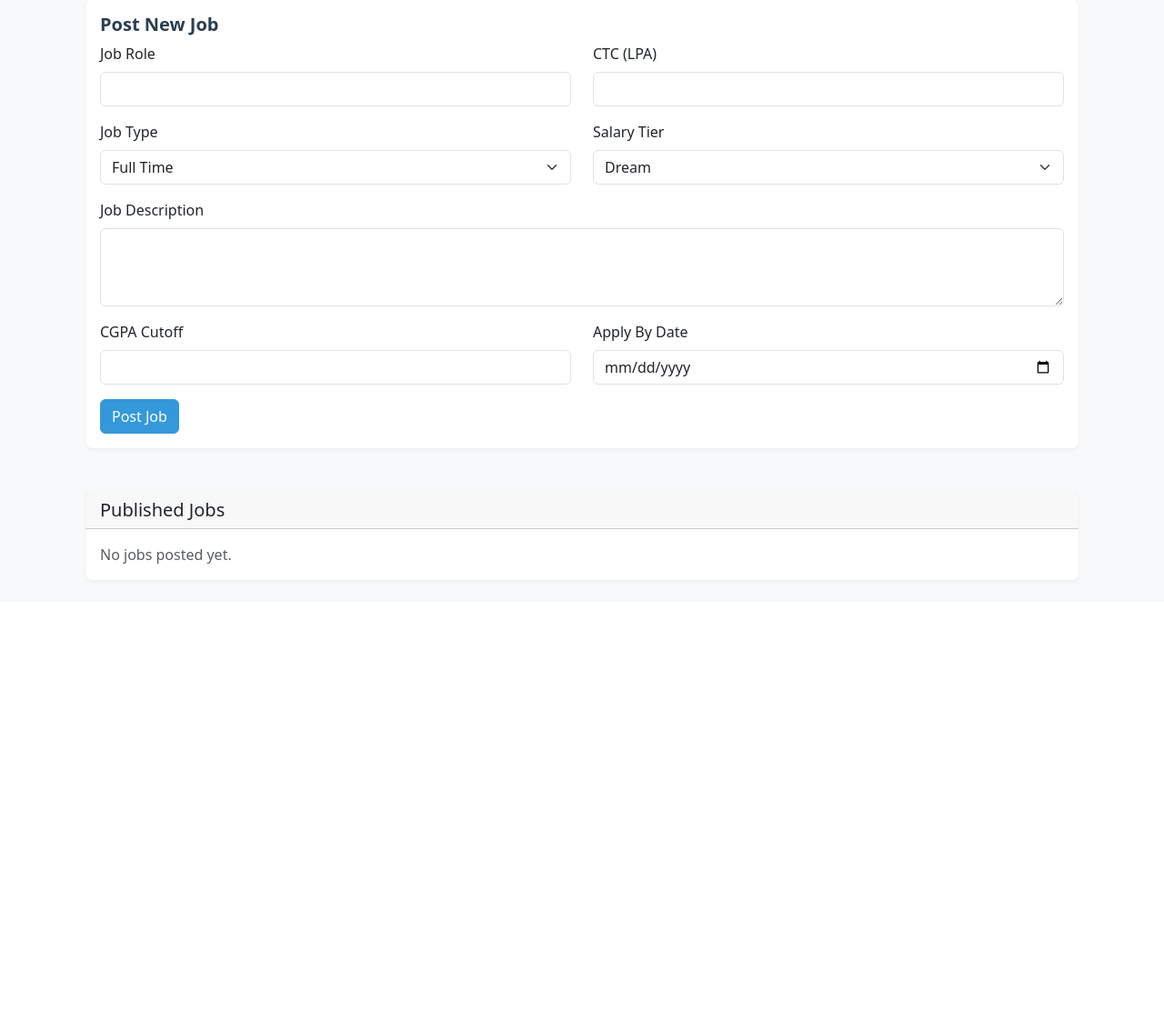
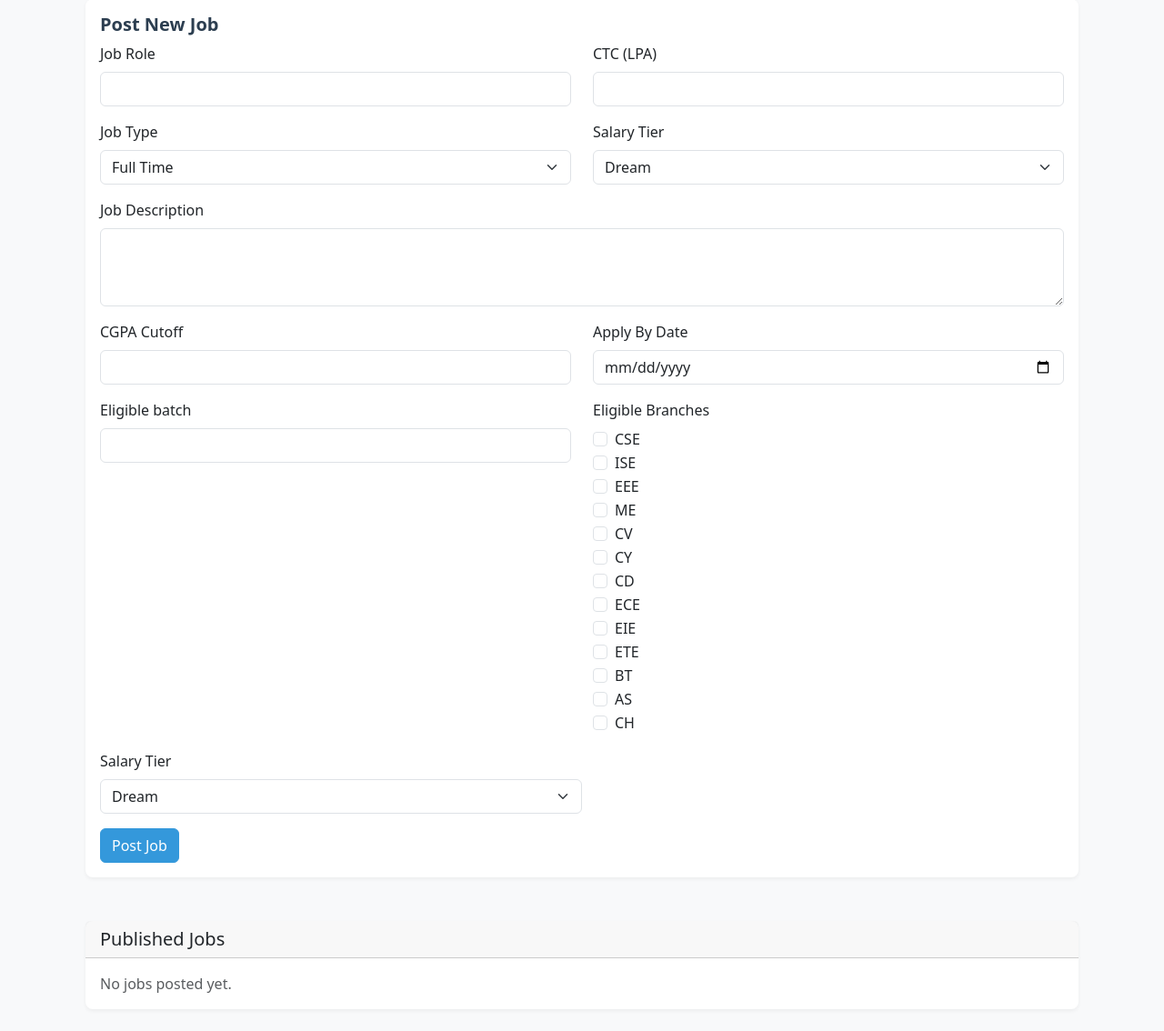
Before and after one commit to Adarsh-Kmt/SkillSetGo, a Flask app: template templates/company_dashboard.html in a window 1280 px wide. Shown: the part 159-1293 px from the top of the page at 91% size. Before the commit the page ends 799 px from the top, so only its background shows below. Run offline with Flask 3, Linux system fonts and the light colour scheme; the template is opened without the code that fills it, so the values that code supplies are empty; some libraries are stand-ins or nearby versions.

Commit message:
Changed branches

```diff
--- a/app.py
+++ b/app.py
@@ -671,7 +671,8 @@ def post_job():
     headers = {
         'Auth': session['company_access_token']
     }
-
+    apply_by_date = request.form['apply_by_date']
+    apply_by_date_time=datetime.strptime(f"{apply_by_date} 23:59:59", '%Y-%m-%d %H:%M:%S').strftime('%Y-%m-%d %H:%M:%S')
     try:
         # Get form data
         job_data = {
@@ -679,9 +680,11 @@ def post_job():
             'job_type': request.form['job_type'],
             'ctc': float(request.form['ctc']),
             'salary_tier': request.form['salary_tier'],
-            'description': request.form['description'],
+            'job_description': request.form['description'],
             'cgpa_cutoff': float(request.form['cgpa_cutoff']),
-            'apply_by_date': request.form['apply_by_date']
+            'apply_by_date': apply_by_date_time,
+            'eligible_branches': request.form.getlist('eligible_branches'),
+            'eligible_batch':int(request.form['eligible_batch'])
         }
 
         print(f"Posting job with data: {job_data}")
--- a/templates/company_dashboard.html
+++ b/templates/company_dashboard.html
@@ -60,6 +60,73 @@
                                 <label for="apply_by_date" class="form-label">Apply By Date</label>
                                 <input type="date" class="form-control" id="apply_by_date" name="apply_by_date" required>
                             </div>
+                            <div class="col-md-6 mb-3">
+                                <label for="eligible_batch" class="form-label">Eligible batch</label>
+                                <input type="number" class="form-control" id="eligible_batch" name="eligible_batch" required>
+                            </div>
+                            <div class="col-md-6 mb-3">
+                                <label for="eligible_branches" class="form-label">Eligible Branches</label>
+                                <div class="form-check">
+                                    <input class="form-check-input" type="checkbox" id="branch_cse" name="eligible_branches" value="CSE">
+                                    <label class="form-check-label" for="branch_cse">CSE</label>
+                                </div>
+                                <div class="form-check">
+                                    <input class="form-check-input" type="checkbox" id="branch_ise" name="eligible_branches" value="ISE">
+                                    <label class="form-check-label" for="branch_ise">ISE</label>
+                                </div>
+                                <div class="form-check">
+                                    <input class="form-check-input" type="checkbox" id="branch_eee" name="eligible_branches" value="EEE">
+                                    <label class="form-check-label" for="branch_eee">EEE</label>
+                                </div>
+                                <div class="form-check">
+                                    <input class="form-check-input" type="checkbox" id="branch_me" name="eligible_branches" value="ME">
+                                    <label class="form-check-label" for="branch_me">ME</label>
+                                </div>
+                                <div class="form-check">
+                                    <input class="form-check-input" type="checkbox" id="branch_cv" name="eligible_branches" value="CV">
+                                    <label class="form-check-label" for="branch_cv">CV</label>
+                                </div>
+                                <div class="form-check">
+                                    <input class="form-check-input" type="checkbox" id="branch_cy" name="eligible_branches" value="CY">
+                                    <label class="form-check-label" for="branch_cy">CY</label>
+                                </div>
+                                <div class="form-check">
+                                    <input class="form-check-input" type="checkbox" id="branch_cd" name="eligible_branches" value="CD">
+                                    <label class="form-check-label" for="branch_cd">CD</label>
+                                </div>
+                                <div class="form-check">
+                                    <input class="form-check-input" type="checkbox" id="branch_ece" name="eligible_branches" value="ECE">
+                                    <label class="form-check-label" for="branch_ece">ECE</label>
+                                </div>
+                                <div class="form-check">
+                                    <input class="form-check-input" type="checkbox" id="branch_eie" name="eligible_branches" value="EIE">
+                                    <label class="form-check-label" for="branch_eie">EIE</label>
+                                </div>
+                                <div class="form-check">
+                                    <input class="form-check-input" type="checkbox" id="branch_ete" name="eligible_branches" value="ETE">
+                                    <label class="form-check-label" for="branch_ete">ETE</label>
+                                </div>
+                                <div class="form-check">
+                                    <input class="form-check-input" type="checkbox" id="branch_bt" name="eligible_branches" value="BT">
+                                    <label class="form-check-label" for="branch_bt">BT</label>
+                                </div>
+                                <div class="form-check">
+                                    <input class="form-check-input" type="checkbox" id="branch_as" name="eligible_branches" value="AS">
+                                    <label class="form-check-label" for="branch_as">AS</label>
+                                </div>
+                                <div class="form-check">
+                                    <input class="form-check-input" type="checkbox" id="branch_ch" name="eligible_branches" value="CH">
+                                    <label class="form-check-label" for="branch_ch">CH</label>
+                                </div>
+                            </div>
+                        </div>
+                            <div class="col-md-6 mb-3">
+            <label for="salary_tier" class="form-label">Salary Tier</label>
+            <select class="form-select" id="salary_tier" name="salary_tier" required>
+                <option value="Dream">Dream</option>
+                <option value="Open Dream">Open Dream</option>
+                <option value="Mass Recruitment">Mass Recruitment</option>
+            </select>
                         </div>
                         <button type="submit" class="btn btn-primary">Post Job</button>
                     </form>
```
Also changed, not shown: 1 other file.
